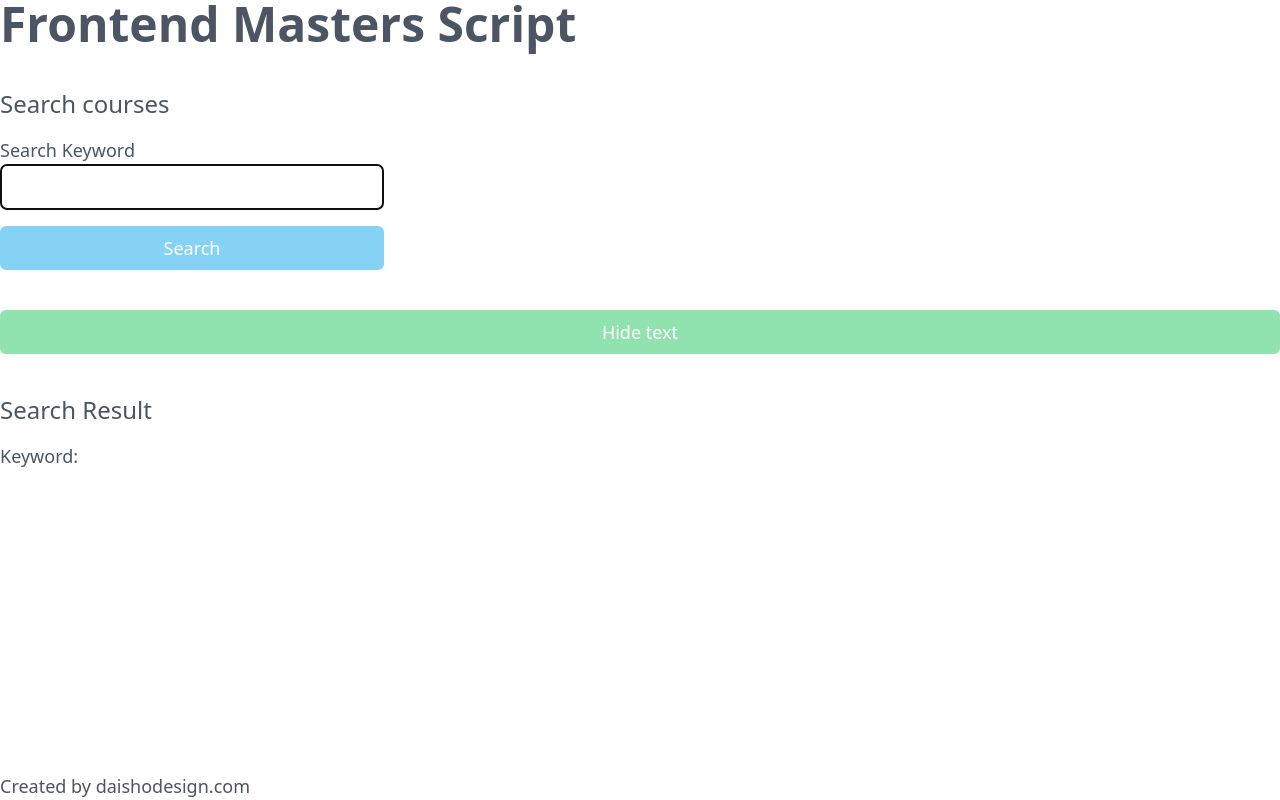
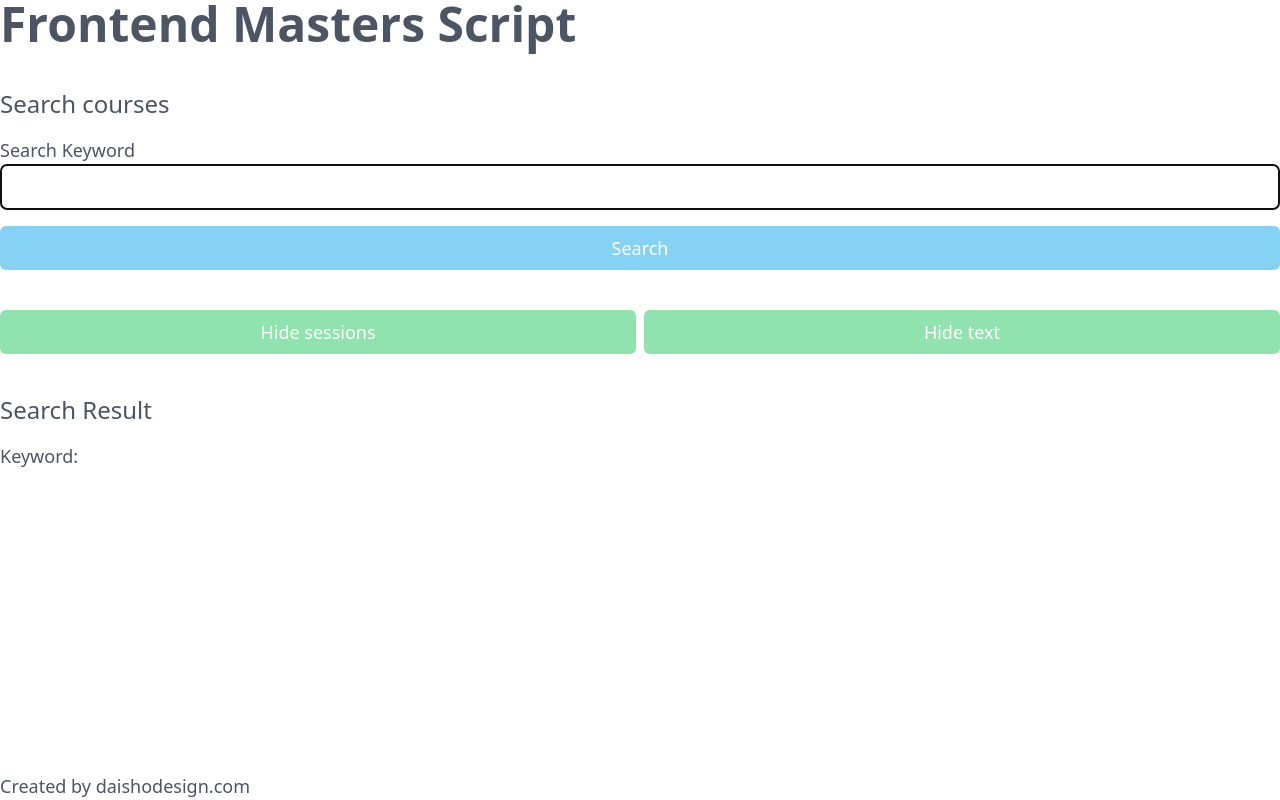
Before and after one commit to kdaisho/frontend-masters-script, a Next.js app: page / in a window 1280 px wide. Built offline with nearby package versions, Linux system fonts and the light colour scheme.

Commit message:
Make text and sessions blocks toggleable

```diff
--- a/components/Form/Form.js
+++ b/components/Form/Form.js
@@ -20,7 +20,7 @@
   }
 
   return (
-    <form className='w-96 flex flex-col gap-4' onSubmit={handleSubmit}>
+    <form className='flex flex-col gap-4' onSubmit={handleSubmit}>
       <h2 className='text-2xl'>Search courses</h2>
       <label>
         Search Keyword
--- a/components/SearchResult/SearchResult.js
+++ b/components/SearchResult/SearchResult.js
@@ -1,18 +1,19 @@
 import React from 'react'
 import { highlight } from '../../pages/utils'
 
-const SearchResult = ({ result, textHidden }) =>
+const SearchResult = ({ result, sessionsHidden, textHidden }) =>
   result && (
     <section className='flex flex-col gap-4'>
       <h2 className='text-2xl'>Search Result</h2>
       <p>Keyword: {result.search}</p>
-      <ul className='flex flex-col gap-10'>
+      <ul className='flex flex-col gap-4'>
         {Array.isArray(result.courses) &&
           result.courses.map(course => (
             <li key={course.name} className='flex flex-col gap-2'>
               <h3 className='capitalize'>
                 Course: {course.name.replace(/-/g, ' ')}
               </h3>
+              <span className={sessionsHidden ? 'hidden' : ''}>
                 <p className='ml-4'>Sessions</p>
                 <ul className='flex flex-col gap-4 ml-6'>
                   {course.sessions.map(session => {
@@ -41,6 +42,7 @@
                     )
                   })}
                 </ul>
+              </span>
             </li>
           ))}
       </ul>
--- a/pages/index.js
+++ b/pages/index.js
@@ -6,6 +6,7 @@
 
 const Home = () => {
   const [searchResult, setSearchResult] = useState({})
+  const [sessionsHidden, setSessionsHidden] = useState(false)
   const [textHidden, setTextHidden] = useState(false)
 
   const submit = async value => {
@@ -17,7 +18,6 @@
       },
       body,
     })
-
     setSearchResult(await response.json())
   }
 
@@ -32,14 +32,27 @@
       <main className='flex flex-col gap-10'>
         <h1 className='text-5xl font-bold'>Frontend Masters Script</h1>
         <Form submit={submit} />
-        <button
-          className='bg-green-500 text-white py-2 px-6 rounded-md disabled:opacity-50'
-          onClick={() => setTextHidden(b => !b)}
-          disabled={isEmpty(searchResult.courses)}
-        >
-          {textHidden ? 'Show text' : 'Hide text'}
-        </button>
-        <SearchResult result={searchResult} textHidden={textHidden} />
+        <div className='flex gap-2'>
+          <button
+            className='bg-green-500 text-white py-2 px-6 rounded-md disabled:opacity-50 w-full'
+            onClick={() => setSessionsHidden(s => !s)}
+            disabled={isEmpty(searchResult.courses)}
+          >
+            {sessionsHidden ? 'Show sessions' : 'Hide sessions'}
+          </button>
+          <button
+            className='bg-green-500 text-white py-2 px-6 rounded-md disabled:opacity-50 w-full'
+            onClick={() => setTextHidden(b => !b)}
+            disabled={isEmpty(searchResult.courses) || sessionsHidden}
+          >
+            {textHidden ? 'Show text' : 'Hide text'}
+          </button>
+        </div>
+        <SearchResult
+          result={searchResult}
+          sessionsHidden={sessionsHidden}
+          textHidden={textHidden}
+        />
       </main>
 
       <footer>
```
Lines whose indentation alone changed are shown as unchanged.
